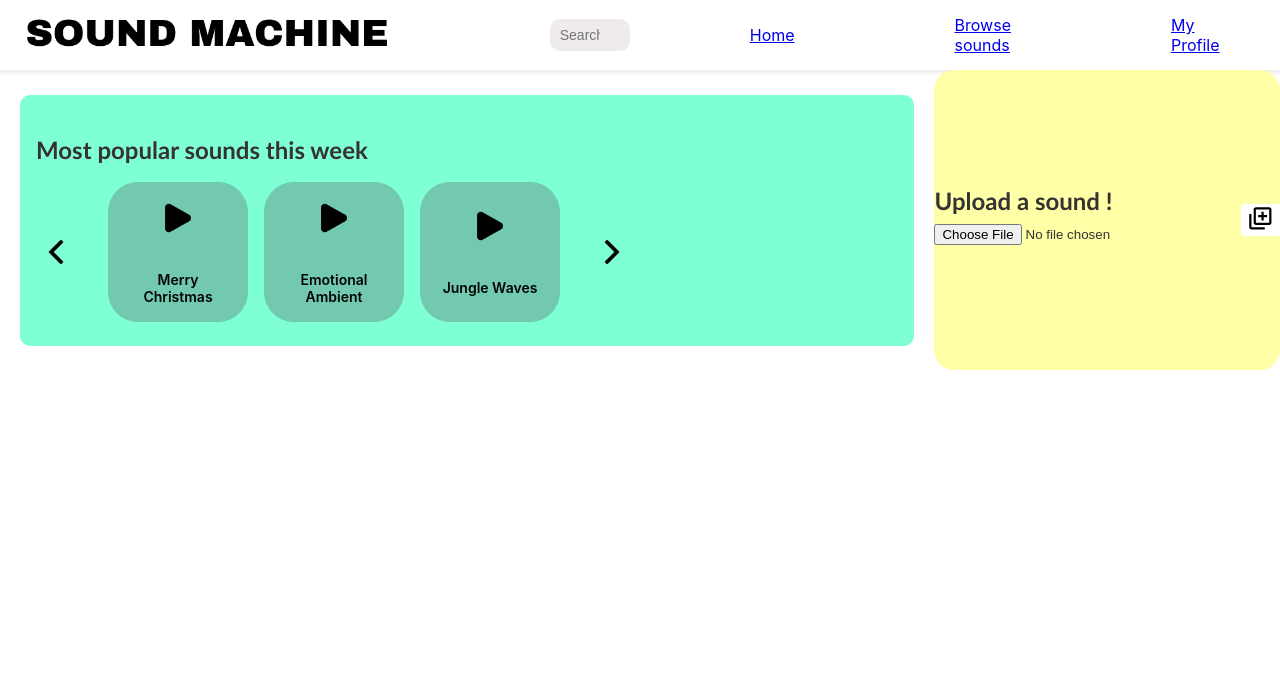
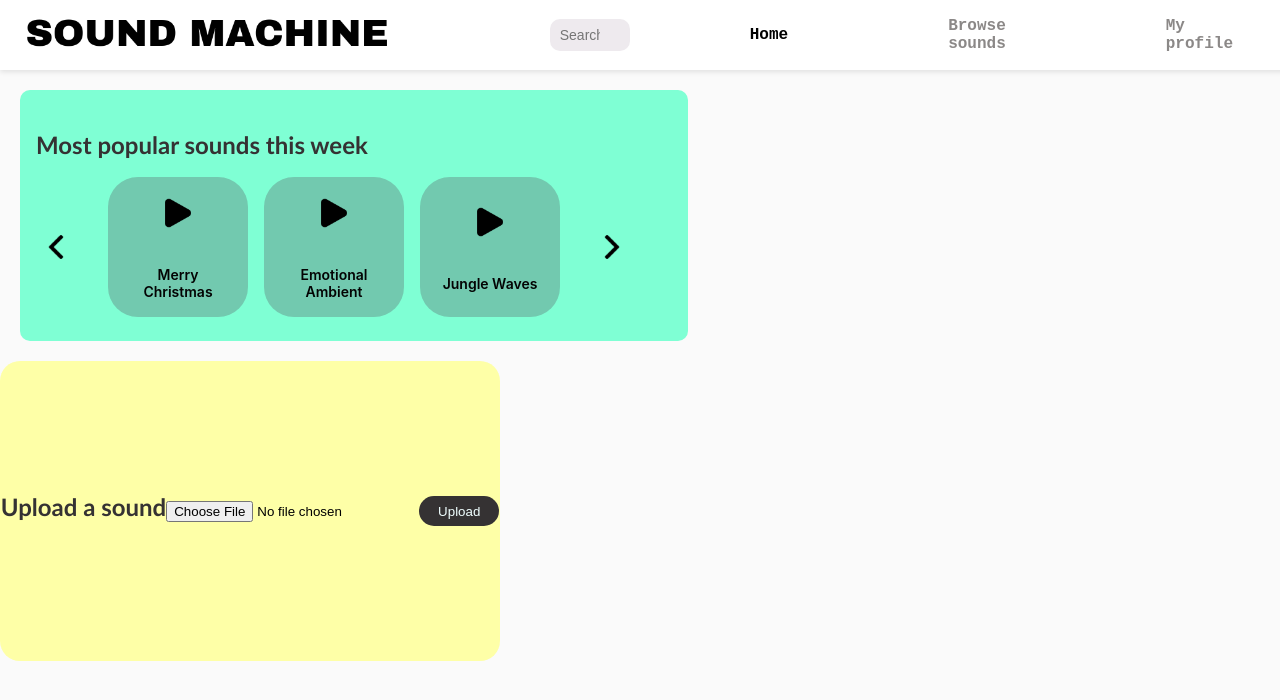
Before and after one commit to martinoauriane/soundmachine-frontend, a React (Create React App) app: page / in a window 1280 px wide. Shown: the top 700 px of the page. Built offline with nearby package versions, Linux system fonts and the light colour scheme; no server answers; the HTML template or start-up script is replaced by a standard one.

Commit message:
adding solid styling

```diff
--- a/src/Views/BrowseScreen.tsx
+++ b/src/Views/BrowseScreen.tsx
@@ -12,7 +12,8 @@ import { soundsArray } from "../utils";
 
 //style
 import "../css/navbar.css";
-import "../css/widgets.css";
+import "../css/home-page.css";
+
 import Navbar from "../components/Navbar";
 
 function BrowseScreen() {
@@ -44,7 +45,7 @@ function BrowseScreen() {
     <div className="main">
       <Navbar />
       <BrowseByCategories onSelect={updateTracksList} />
-      <div>{listSounds}</div>
+      <div className="widgets">{listSounds}</div>
     </div>
   );
 }
--- a/src/Views/HomeScreen.tsx
+++ b/src/Views/HomeScreen.tsx
@@ -1,17 +1,16 @@
 import { useState, useEffect } from "react";
 //components
-import SearchBar from "../components/InputSearch";
 import MostPopularSoundsComponent from "../components/MostPopularSoundsComponent";
 import UploadSound from "../components/UploadSound";
-import { NavLink } from "react-router-dom";
 import Navbar from "../components/Navbar";
 //style
 import "../css/navbar.css";
-import "../css/widgets.css";
+import "../css/home-page.css";
+import "../css/generic.css";
 
 function HomeScreen() {
   return (
-    <div>
+    <div className="web-container">
       <Navbar />
       <div className="widgets">
         <MostPopularSoundsComponent />
--- a/src/Views/MyProfileScreen.tsx
+++ b/src/Views/MyProfileScreen.tsx
@@ -2,7 +2,7 @@ import React, { useState, useEffect } from "react";
 import Navbar from "../components/Navbar";
 import TrackPlayer from "../components/TrackPlayer";
 import "../css/navbar.css";
-import "../css/widgets.css";
+import "../css/home-page.css";
 import "../css/my-profile.css";
 import UserBarComponent from "../components/UserBarComponent";
 
--- a/src/components/Navbar.tsx
+++ b/src/components/Navbar.tsx
@@ -23,7 +23,7 @@ const Navbar = () => {
       <NavLink to="/browseSounds" className="navBarTitles">
         Browse sounds
       </NavLink>
-      <NavLink to="/my-profile"> My Profile </NavLink>
+      <NavLink to="/my-profile"> My profile </NavLink>
       <button className="button-none">
         <img
           className="logo"
--- a/src/components/UploadSound.tsx
+++ b/src/components/UploadSound.tsx
@@ -6,27 +6,11 @@ import "../css/generic.css";
 export function UploadSound() {
   return (
     <div className="update-button">
-      <label className="title">
-        Upload a sound !
-        <input type="file" accept=".mp3" />
-      </label>
-      <button className="button-none">
-        <svg
-          xmlns="http://www.w3.org/2000/svg"
-          width="2em"
-          height="2em"
-          viewBox="0 0 24 24"
-        >
-          <path
-            fill="currentColor"
-            d="M20 2H8c-1.103 0-2 .897-2 2v12c0 1.103.897 2 2 2h12c1.103 0 2-.897 2-2V4c0-1.103-.897-2-2-2M8 16V4h12l.002 12z"
-          />
-          <path
-            fill="currentColor"
-            d="M4 8H2v12c0 1.103.897 2 2 2h12v-2H4zm11-2h-2v3h-3v2h3v3h2v-3h3V9h-3z"
-          />
-        </svg>
-      </button>
+      <label className="title">Upload a sound</label>
+      <input type="file" accept=".mp3" />
+      <div className="body">
+        <button className="generic-button">Upload</button>
+      </div>
     </div>
   );
 }
--- a/src/components/UserBarComponent.tsx
+++ b/src/components/UserBarComponent.tsx
@@ -2,7 +2,7 @@ import React, { useState, useEffect } from "react";
 import Navbar from "../components/Navbar";
 import TrackPlayer from "../components/TrackPlayer";
 import "../css/navbar.css";
-import "../css/widgets.css";
+import "../css/home-page.css";
 import "../css/my-profile.css";
 
 // utils
--- a/src/components/uploadSounds.css
+++ b/src/components/uploadSounds.css
@@ -15,3 +15,9 @@
   transform: scale(1.05);
   background-color: #f5ff9d;
 }
+
+.generic-button {
+  display: table-caption;
+  align-items: center;
+  justify-content: center;
+}
--- a/src/css/generic.css
+++ b/src/css/generic.css
@@ -11,6 +11,16 @@
 .button-text {
   align-items: center;
   justify-content: center;
+}
+
+.generic-button {
+  background-color: #353233;
+  color: azure;
+  border-radius: 30px;
+  width: 80px;
+  height: 30px;
+  border: none;
+  font-weight: 400;
 }
 
 .spacer {
@@ -29,8 +39,15 @@
 }
 
 .arrow-button {
-  background-color: #aca8a94f;
+  background-color: #d3d0d14f;
   border: none;
   cursor: pointer;
   height: 60px;
 }
+
+.web-container {
+  flex: 1;
+  width: 100%;
+  height: 1000px;
+  background-color: #fafafaf8;
+}
--- /dev/null
+++ b/src/css/home-page.css
@@ -0,0 +1,7 @@
+.widgets {
+  display: table-header-group;
+  justify-content: space-between;
+  align-items: center;
+  flex-direction: column;
+  text-align: left;
+}
--- a/src/css/navbar.css
+++ b/src/css/navbar.css
@@ -33,3 +33,15 @@
   border: none;
   cursor: pointer;
 }
+
+a {
+  font-family: "Courier New", Courier, monospace;
+  text-decoration: none;
+  color: rgb(139, 136, 135);
+  font-weight: 900;
+}
+
+a.active {
+  color: black;
+  text-decoration: none;
+}
--- a/src/css/widgets.css
+++ /dev/null
@@ -1,5 +0,0 @@
-.widgets {
-  display: flex;
-  justify-content: space-between;
-  align-items: center;
-}
```
Also changed, not shown: src/components/NavBar.css (deleted, +0 -55 lines).
